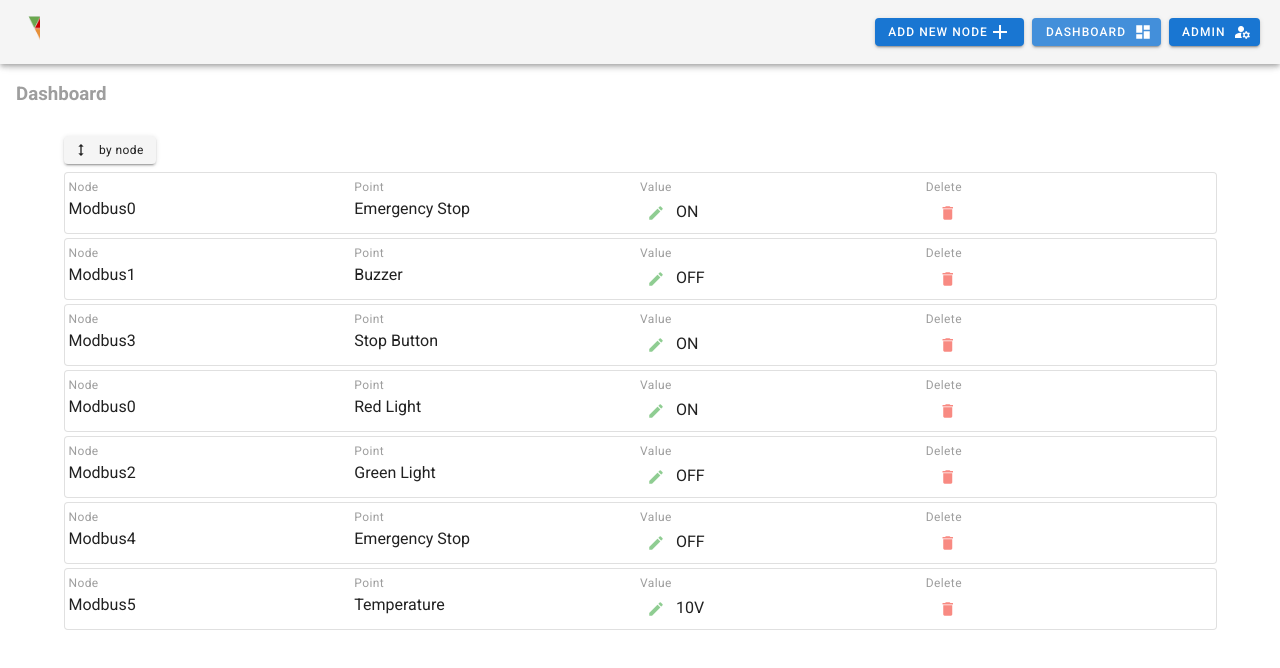
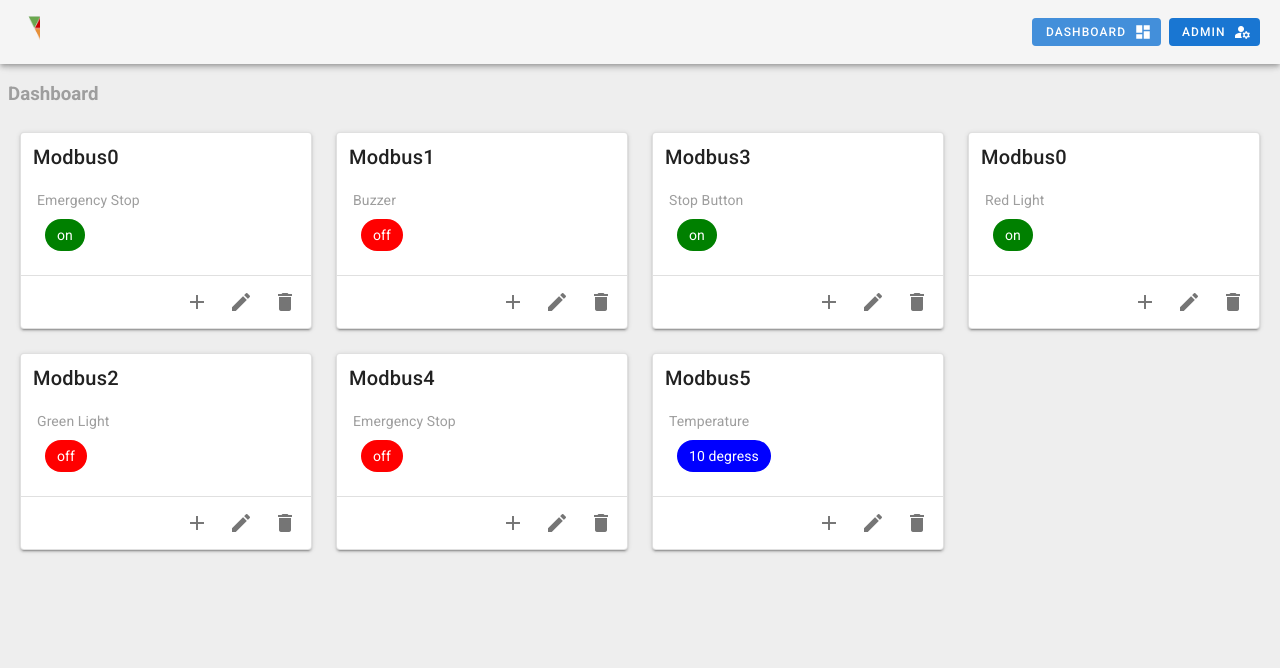
Before and after one commit to jesusrevilla/athasha, a Vue app: page / in a window 1280 px wide. Shown: the top 668 px of the page. Built offline with nearby package versions, Linux system fonts and the light colour scheme.

Commit message:
Form validations

```diff
--- a/src/App.vue
+++ b/src/App.vue
@@ -1,9 +1,9 @@
 <template>
-  <v-app class="grey lighten-4">
+  <v-app class="grey lighten-3">
     <Navbar />
-    <v-content class="mx-4 mb-4">
+    <v-main class="grey lighten-3">
       <router-view></router-view>
-    </v-content>
+    </v-main>
   </v-app>
 </template>
 
--- a/src/components/Navbar.vue
+++ b/src/components/Navbar.vue
@@ -5,12 +5,11 @@
                 <img class="mx-3" :src="require('../assets/logo28.png')" height="25"/>
             </v-app-bar-title>
             <v-spacer></v-spacer>
-            <Popup />
-            <v-btn small flat class="mx-1 primary" to="/">
+            <v-btn small text class="mx-1 primary" to="/">
                 <span class="hidden-sm-and-down">Dashboard</span>
                 <v-icon right >dashboard</v-icon>
             </v-btn>
-            <v-btn small flat class="mx-1 primary" to="/admin">
+            <v-btn small text class="mx-1 primary" to="/admin">
                 <span class="hidden-sm-and-down">Admin</span>
                 <v-icon right >manage_accounts</v-icon>
             </v-btn>
@@ -20,10 +19,8 @@
 </template>
 
 <script>
-import Popup from './Popup'
 
 export default {
-    components: { Popup },
     data(){
         return{
             drawer: false,
--- a/src/components/Popup.vue
+++ b/src/components/Popup.vue
@@ -1,8 +1,7 @@
 <template>
     <v-dialog max-width="600px">
         <template  v-slot:activator="{ on, attrs}">
-            <v-btn v-on="on" v-bind="attrs" small flat class="mx-1 primary">
-                <span class="hidden-sm-and-down">Add New Node</span>
+            <v-btn v-on="on" v-bind="attrs" icon>
                 <v-icon dark>add</v-icon>
             </v-btn>
         </template>
@@ -11,9 +10,10 @@
                 <h3>Add a new Node</h3>
             </v-card-title>
             <v-card-text>
-                <v-form class="px-3">
-                    <v-text-field label="Node" v-model="node" prepend-icon="keyboard"></v-text-field>
-                    <v-text-field label="Point" v-model="node" prepend-icon="speed"></v-text-field>
+                <v-form class="px-3" ref="form">
+                    <v-text-field label="Node" v-model="node" prepend-icon="keyboard" :rules="inputRules"></v-text-field>
+                    <v-text-field label="Point" v-model="point" prepend-icon="speed" :rules="inputRules"></v-text-field>
+                    <v-btn text class="success mx-0 mt-3" @click="submit">Add Node</v-btn>
                 </v-form>
             </v-card-text>
 
@@ -25,7 +25,16 @@
 export default {
     data() {
         return {
-            node: ''
+            node: '',
+            point: '',
+            inputRules: [
+                v => v.length >= 3 || 'Minimum length is 3 characters'
+            ]
+        }
+    },
+    methods: {
+        submit(){
+            console.log(this.node, this.point)
         }
     }
 }
--- a/src/plugins/vuetify.js
+++ b/src/plugins/vuetify.js
@@ -1,7 +1,13 @@
 import Vue from 'vue';
 import Vuetify from 'vuetify/lib';
 
-Vue.use(Vuetify);
+Vue.use(Vuetify, {
+    theme: {
+        light: {
+            background: '#cccccc'
+        }
+    }
+});
 
 export default new Vuetify({
     icons:{
--- a/src/views/Admin.vue
+++ b/src/views/Admin.vue
@@ -1,5 +1,5 @@
 <template>
-  <div class="admin">
+  <div class="admin pl-2">
     <h3 class="subheading grey--text mt-4">Admin</h3>
 
   </div>
--- a/src/views/Dashboard.vue
+++ b/src/views/Dashboard.vue
@@ -1,47 +1,34 @@
 <template>
-  <div class="dashboard">
+  <div class="dashboard px-2">
     <h3 class="subheading grey--text mt-4">Dashboard</h3>
 
-    <v-container class="my-3">
-
-      <v-layout row class="pa-4">
-        <v-btn small flat color="grey-lighten-4" @click="sortBy('node')">
-          <v-icon left small>height</v-icon>
-          <span class="caption text-lowercase">By node</span>
-        </v-btn>
-      </v-layout>
-
-      <v-card outlined flat v-for="(screen_value, i) in screen_values" :key="i" class="ma-1 pa-1">
-        <v-layout row wrap class="pa-3">
-          <v-flex xs12 md3>
-            <div class="caption grey--text">Node</div>
-            <div>{{ screen_value.node }}</div>
-          </v-flex>
-          <v-flex xs6 md3>
-            <div class="caption grey--text">Point</div>
-            <div>
-              {{ screen_value.point }}
-            </div>
-          </v-flex>
-          <v-flex xs4 md3>
-            <div class="caption grey--text">Value</div>
-            <div>
-              <v-btn plain fab x-small color="green" dark>
+    <v-container fluid class="my-3">
+      <v-layout row wrap>
+        <v-flex xs12 sm6 md4 lg3 v-for="(screen_value, i) in screen_values" :key="i">
+          <v-card class="text-xs-center ma-3" outlined elevation="2">
+            <v-card-title class="pl-3 pt-2">{{ screen_value.node }} </v-card-title>
+            <v-card-text>
+              <div class="grey--text">{{ screen_value.point }}</div>
+              <div id="chips-container">
+                <v-chip :class="`${screen_value.value} ma-2`" text-color="white">
+                  {{ screen_value.value }}
+                </v-chip>
+              </div>
+            </v-card-text>
+            <v-divider></v-divider>
+            <v-card-actions>
+              <v-spacer></v-spacer>
+              <Popup />
+              <v-btn icon>
                 <v-icon>edit</v-icon>
               </v-btn>
-              {{ screen_value.value }}
-            </div>
-          </v-flex>
-          <v-flex xs2 md3>
-            <div class="caption grey--text">Delete</div>
-            <div>
-              <v-btn plain fab dark color="red" falt x-small>
-                <v-icon right>delete</v-icon>
+              <v-btn icon>
+                <v-icon>delete</v-icon>
               </v-btn>
-            </div>
-          </v-flex>
-        </v-layout>
-      </v-card>
+            </v-card-actions>
+          </v-card>
+        </v-flex>
+      </v-layout>
     </v-container>
 
   </div>
@@ -51,18 +38,20 @@
 
 <script>
 // @ is an alias to /src
+import Popup from '../components/Popup'
 
 export default {
+  components: { Popup },
   data() {
     return {
       screen_values: [
-        {node: 'Modbus0', point: 'Emergency Stop', value: 'ON'},
-        {node: 'Modbus1', point: 'Buzzer', value: 'OFF'},
-        {node: 'Modbus3', point: 'Stop Button', value: 'ON'},
-        {node: 'Modbus0', point: 'Red Light', value: 'ON'},
-        {node: 'Modbus2', point: 'Green Light', value: 'OFF'},
-        {node: 'Modbus4', point: 'Emergency Stop', value: 'OFF'},
-        {node: 'Modbus5', point: 'Temperature', value: '10V'},
+        {node: 'Modbus0', point: 'Emergency Stop', value: 'on'},
+        {node: 'Modbus1', point: 'Buzzer', value: 'off'},
+        {node: 'Modbus3', point: 'Stop Button', value: 'on'},
+        {node: 'Modbus0', point: 'Red Light', value: 'on'},
+        {node: 'Modbus2', point: 'Green Light', value: 'off'},
+        {node: 'Modbus4', point: 'Emergency Stop', value: 'off'},
+        {node: 'Modbus5', point: 'Temperature', value: '10 degress'},
 
       ]
     }
@@ -75,13 +64,17 @@ export default {
 }
 </script>
 
-<style scoped>
-ul{
-  list-style-type: none;
-  padding: 0;
+<style>
+#chips-container .v-chip.on{
+  background: green;
 }
-li {
-  display: inline-block;
-  margin: 0 10px;
+
+#chips-container .v-chip.off{
+  background: red;
+}
+
+
+#chips-container .v-chip {
+  background: blue;
 }
 </style>
```
